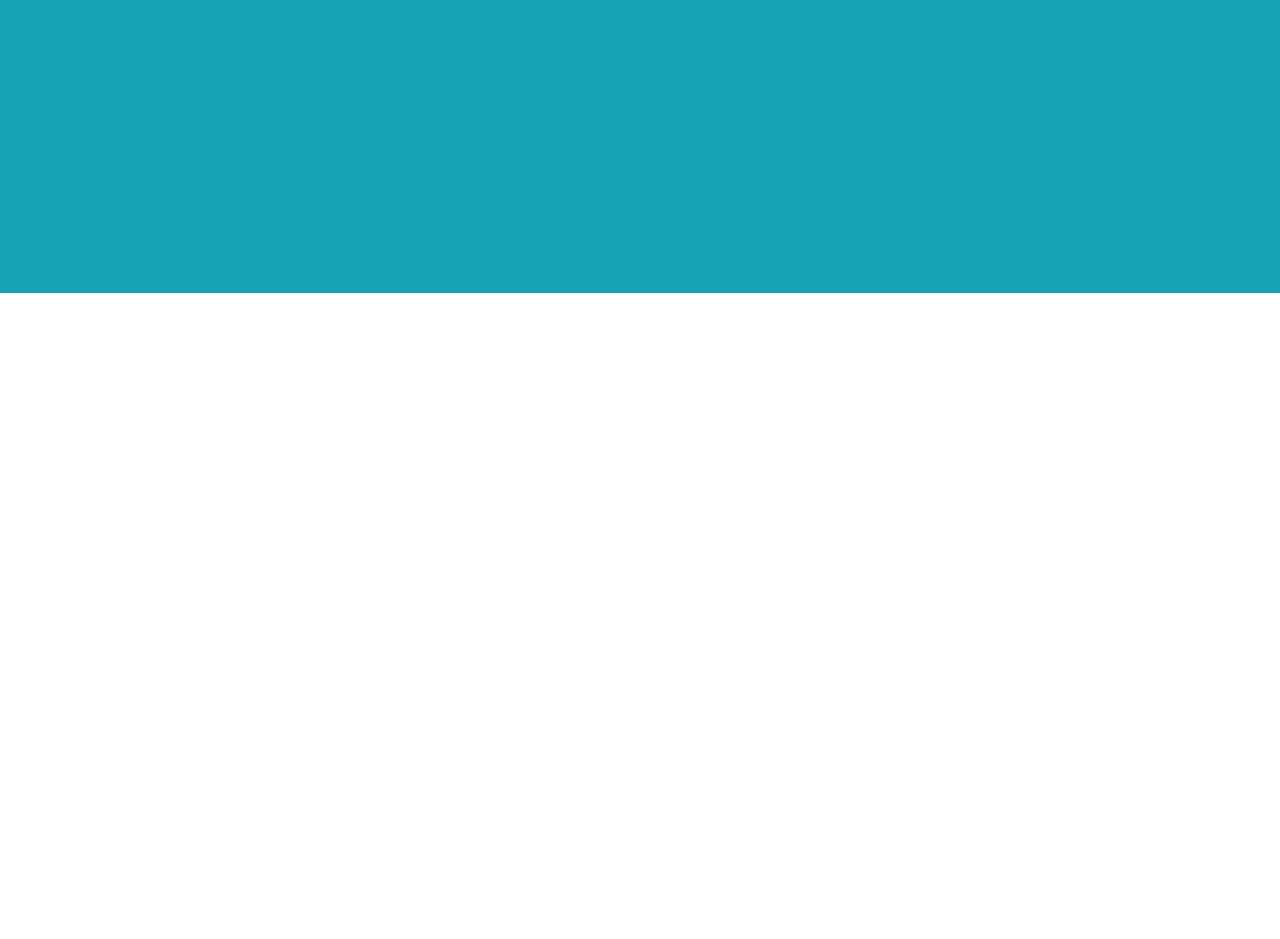
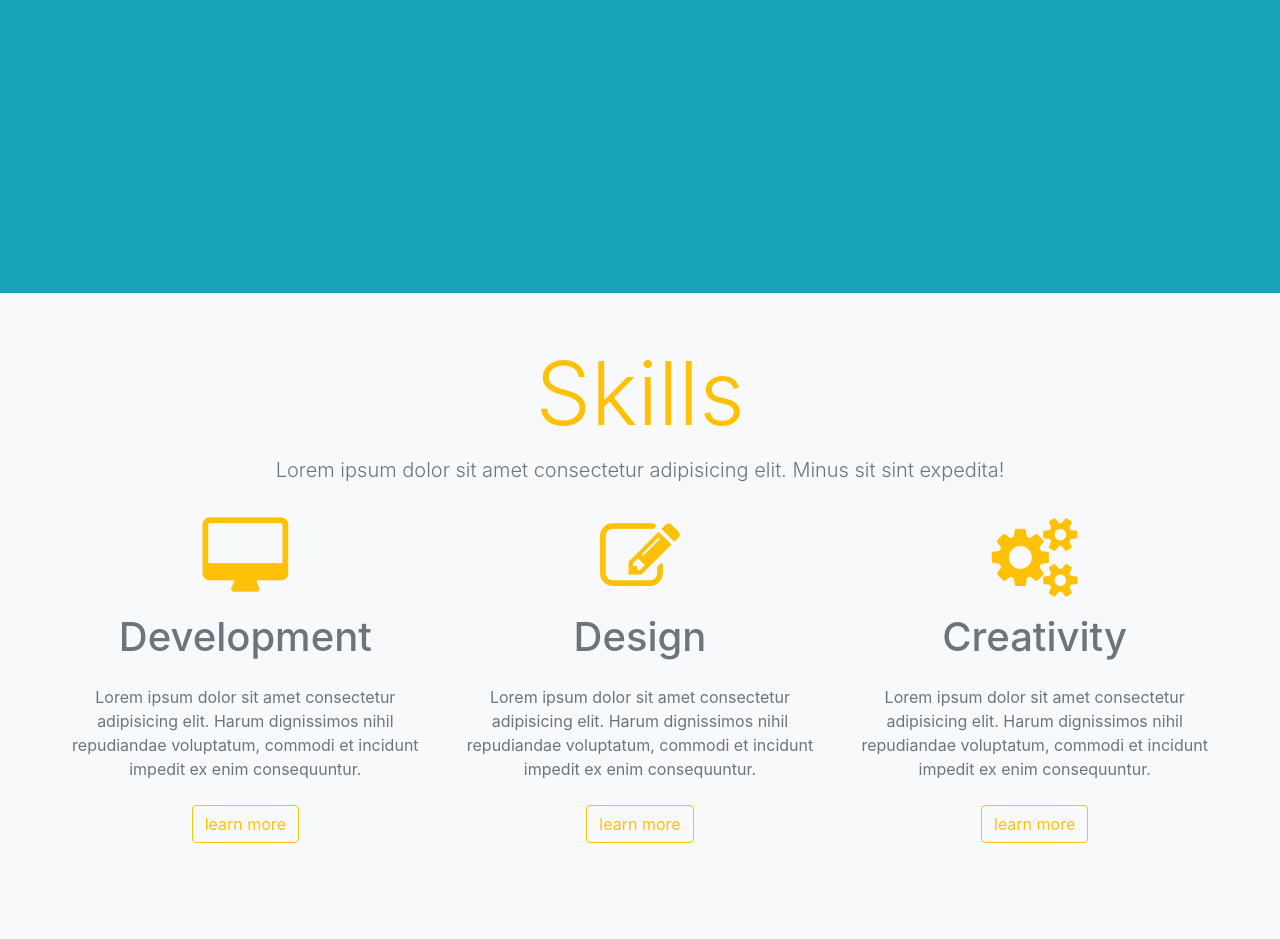
Before and after one commit to bernicenora/Pure-Bootstrap4-Website, a plain HTML site: page index.html in a window 1280 px wide. Shown: the part 507-1446 px from the top of the page. Before the commit the page ends 800 px from the top, so only its background shows below. Drawn offline with nearby package versions, Linux system fonts and the light colour scheme; a script that the page names is missing.

Commit message:
Added Skills Section

```diff
--- a/index.html
+++ b/index.html
@@ -65,6 +65,42 @@
     </section>
     <!---End of Banner-->
 
+    <!----Skills-->
+    <section class="bg-light p-5">
+      <div class="container-fluid">
+        <!--Title-->
+          <div class="row">
+            <div class="col text-center mb-3">
+              <h1 class="text-warning display-2">Skills</h1>
+              <p class="lead text-secondary">Lorem ipsum dolor sit amet consectetur adipisicing elit. Minus sit sint expedita!</p>
+            </div>
+          </div>
+        <!--End Title-->
+
+        <div class="row text-center">
+          <div class="col-lg-4 col-sm-10 mx-auto mb-5">
+            <i class="fa fa-desktop fa-5x text-warning mb-3"></i>
+            <h1 class="text-secondary">Development</h1>
+            <p class="text-muted my-4">Lorem ipsum dolor sit amet consectetur adipisicing elit. Harum dignissimos nihil repudiandae voluptatum, commodi et incidunt impedit ex enim consequuntur.</p>
+            <a href="#" class="btn btn-outline-warning">learn more</a>
+          </div>
+          <div class="col-lg-4 col-sm-10 mx-auto mb-5">
+              <i class="fa fa-edit fa-5x text-warning mb-3"></i>
+              <h1 class="text-secondary">Design</h1>
+              <p class="text-muted my-4">Lorem ipsum dolor sit amet consectetur adipisicing elit. Harum dignissimos nihil repudiandae voluptatum, commodi et incidunt impedit ex enim consequuntur.</p>
+              <a href="#" class="btn btn-outline-warning">learn more</a>
+          </div>
+          <div class="col-lg-4 col-sm-10 mx-auto mb-5">
+              <i class="fa fa-cogs fa-5x text-warning mb-3"></i>
+              <h1 class="text-secondary">Creativity</h1>
+              <p class="text-muted my-4">Lorem ipsum dolor sit amet consectetur adipisicing elit. Harum dignissimos nihil repudiandae voluptatum, commodi et incidunt impedit ex enim consequuntur.</p>
+              <a href="#" class="btn btn-outline-warning">learn more</a>
+          </div>
+        </div>
+      </div>
+    </section>
+
+    <!-----End of Skills Section-->
     <!-- Optional JavaScript -->
     <!-- jQuery first, then Popper.js, then Bootstrap JS -->
     <script src="https://code.jquery.com/jquery-3.4.1.slim.min.js" integrity="sha384-J6qa4849blE2+poT4WnyKhv5vZF5SrPo0iEjwBvKU7imGFAV0wwj1yYfoRSJoZ+n" crossorigin="anonymous"></script>
```
